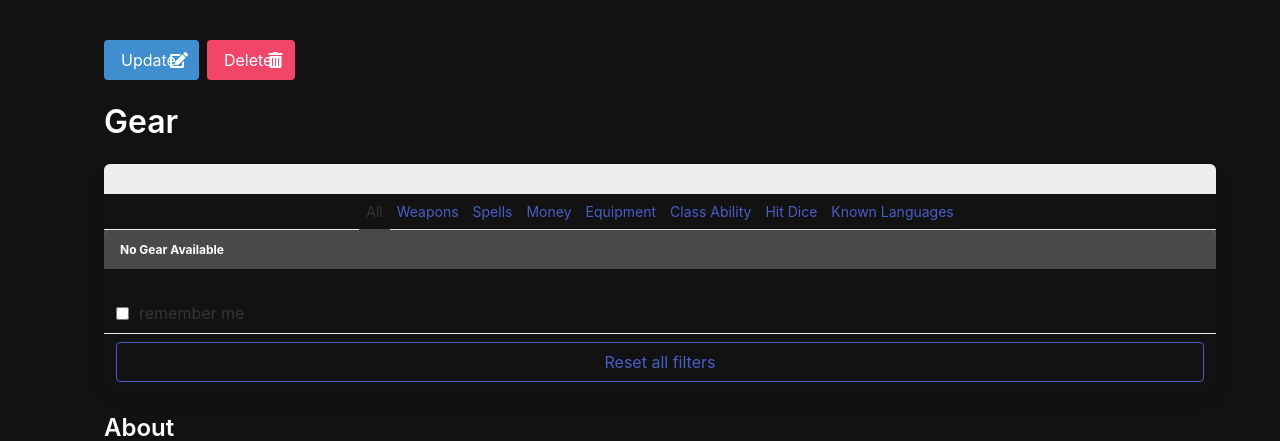
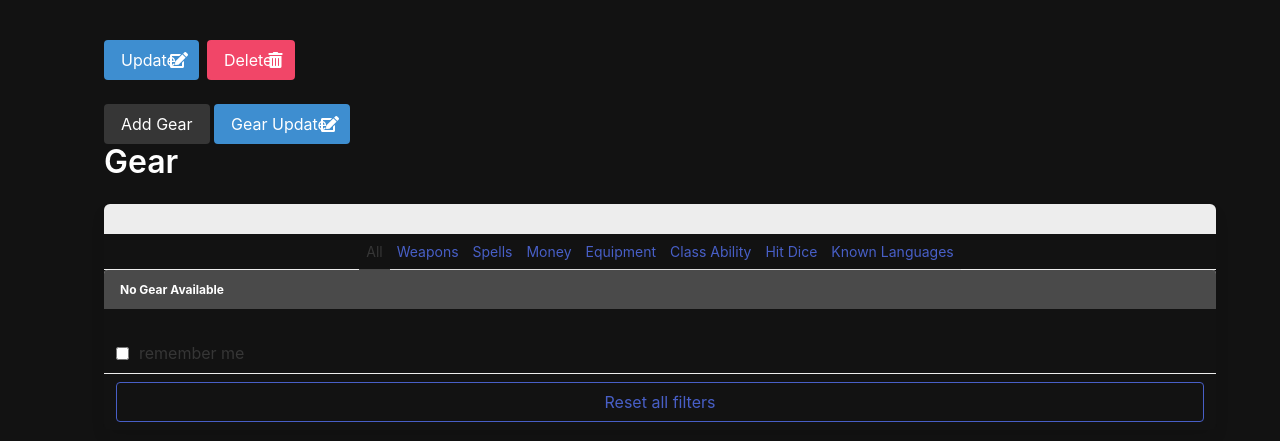
Before and after one commit to dslvrgl8/capstone_project, a Django app: template main_app/templates/character_detail.html in a window 1280 px wide. Shown: the part 552-993 px from the top of the page. Run offline with Django 4.2, Linux system fonts and the light colour scheme; the template is opened without the code that fills it, so the values that code supplies are empty.

Commit message:
add gear fixed, update is next to adjust

```diff
--- a/main_app/templates/character_detail.html
+++ b/main_app/templates/character_detail.html
@@ -27,10 +27,18 @@
             </span>
         </a>
     </div>
+    <a class="button is-dark" href="{% url 'gear_create' character.pk %}">Add Gear</a>
+    <a href="{% url 'gear_update' character.pk %}" class="button is-info"> Gear Update
+      <span class="icon">
+          <i class="fas fa-edit"></i>
+      </span>
+  </a>
+  <div>{% for gear in character.gears.all %}
+      <h2>{{gear.weapon}}</h2>
+      {% endfor %}
+  </div>
+    <!-- inside container -->
 
-    <!-- stats go here -->
-
-    <!-- inside container -->
     <div class="detail__gears mb-5">
         <h3 class="title is-3">Gear</h3>
 
--- a/main_app/urls.py
+++ b/main_app/urls.py
@@ -9,5 +9,6 @@ urlpatterns = [
     path('characters/<int:pk>/update',views.CharacterUpdate.as_view(), name="character_update"),
     path('characters/<int:pk>/delete',views.CharacterDelete.as_view(), name="character_delete"),
     path('characters/<int:pk>/gear', views.GearCreate.as_view(), name="gear_create"),
+    path('characters/<int:pk>/gear/update', views.GearUpdate.as_view(), name="gear_update"),
     path('campaigns/<int:pk>/characters/<int:character_pk>/', views.CampaignCharacterAssoc.as_view(), name="campaign_character_assoc"),
 ]
--- a/main_app/views.py
+++ b/main_app/views.py
@@ -1,3 +1,4 @@
+from typing import Any, Dict
 from django.shortcuts import render
 
 # Create your views here.
@@ -65,6 +66,11 @@ class CharacterCreate(CreateView):
 class CharacterDetail(DetailView):
     model = Character
     template_name = "character_detail.html"
+
+    def get_context_data(self, **kwargs):
+        context = super().get_context_data(**kwargs)
+        context['gear'] = Gear.objects.all()
+        return context
 
 class CharacterUpdate(UpdateView):
     model = Character
```
